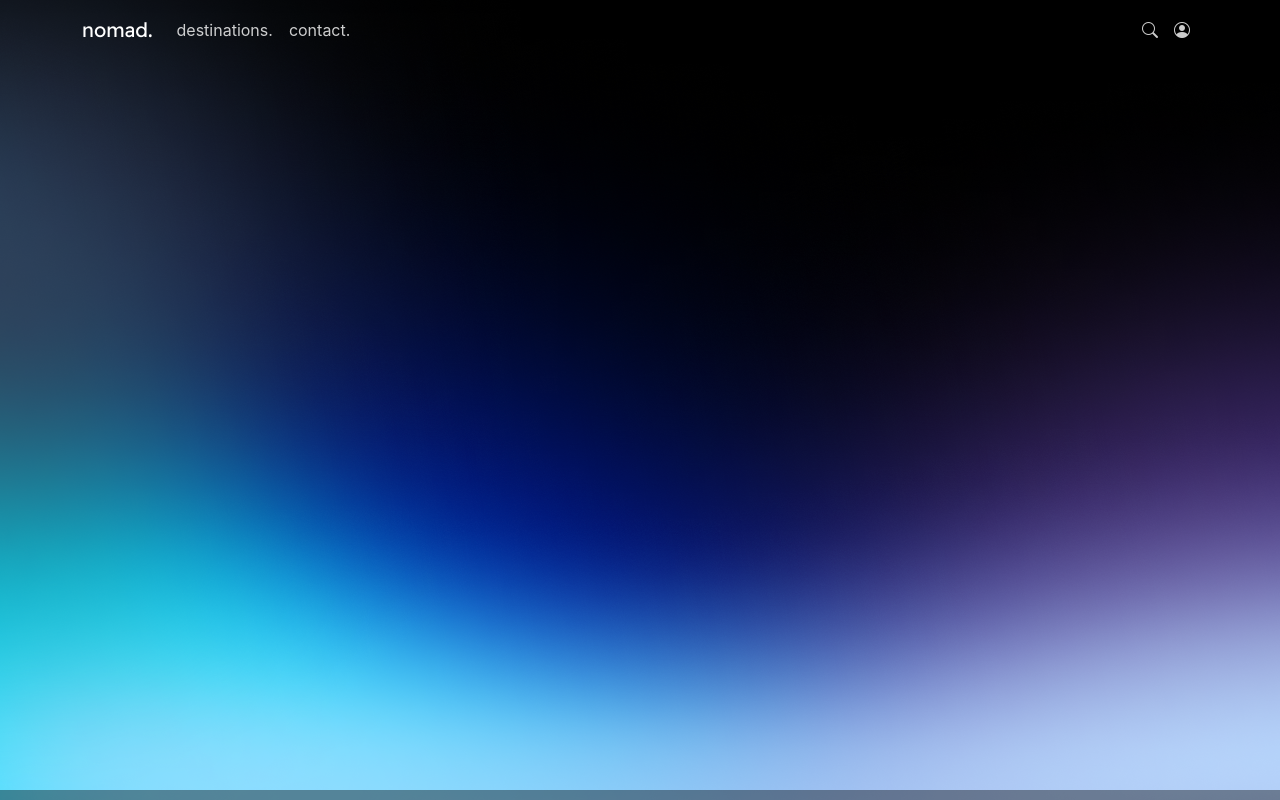
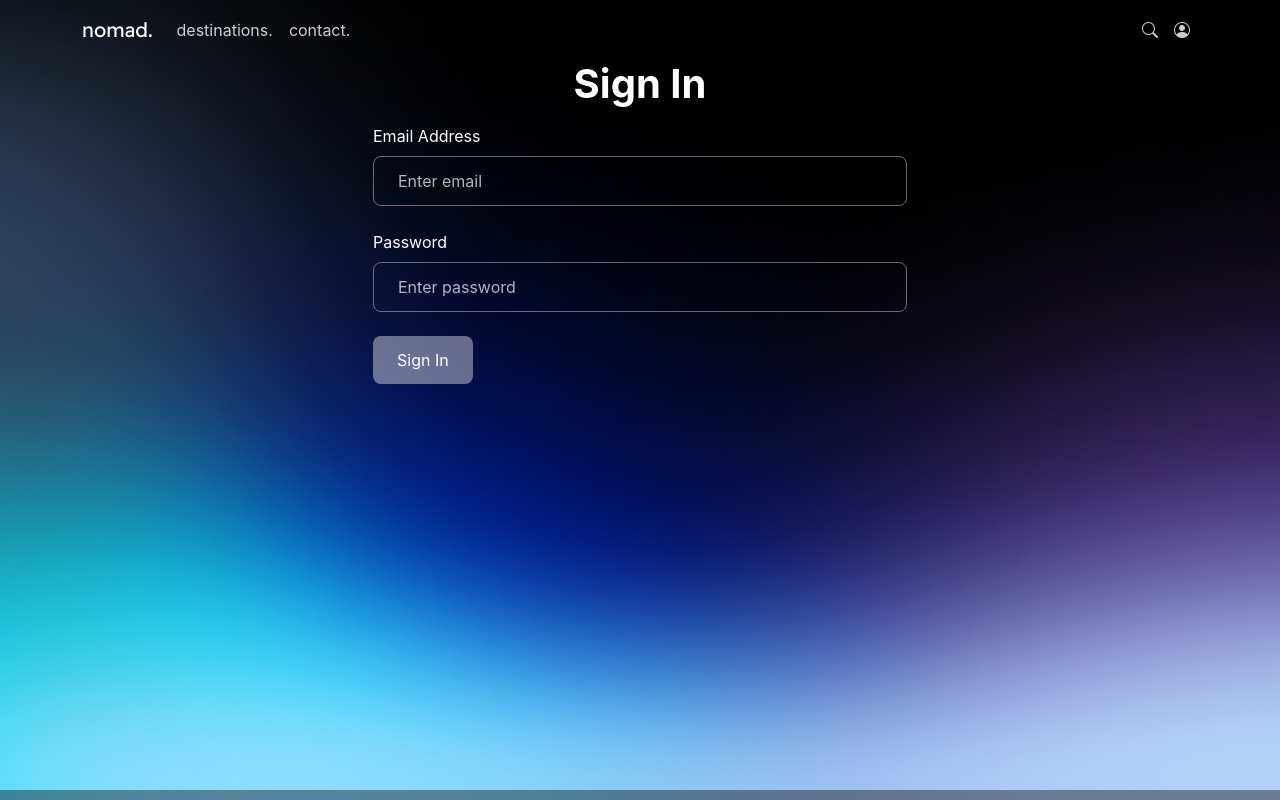
Before and after one commit to arundhatibala/nomad, a React (Create React App) app in the folder frontend/: page /login in a window 1280 px wide. Shown: the top 800 px of the page. Built offline with nearby package versions, Linux system fonts and the light colour scheme.

Commit message:
loginscreen frontend done

```diff
--- a/frontend/src/Screens/Login.js
+++ b/frontend/src/Screens/Login.js
@@ -1,10 +1,60 @@
-import React from 'react'
+import React, { useState, useEffect } from 'react'
+import { Link, useLocation, useNavigate } from 'react-router-dom'
+import { Form, Button, Row, Col } from 'react-bootstrap'
+import { useDispatch, useSelector } from 'react-redux'
+import Message from '../Components/Message'
+import Loader from '../Components/Loader'
+import FormContainer from '../Components/FormContainer'
+// import { login } from '../actions/userActions'
+// import { USER_LOGIN_SUCCESS } from '../constants/userConstants'
+import axios from 'axios'
+// import Google from '../google.png'
+
 
 const Login = () => {
+    const [email, setEmail] = useState('')
+    const [password, setPassword] = useState('')
+    const dispatch = useDispatch()
+    const userLogin = useSelector(state => state.userLogin)
+    // const { loading, error, userInfo, success } = userLogin
+    const [data, setData] = useState("")
+
+    let navigate = useNavigate()
+    let location = useLocation()
+    const redirect = location.search ? location.search.split('=')[1] : '/'
+
+
+
     return (
-        <div>
 
-        </div>
+        <FormContainer>
+            <center><h1>Sign In</h1></center>
+            {/* {error && <Message variant='danger'>{error}</Message>}
+            {loading && <Loader />} */}
+
+            {/* <Form onSubmit={submitHandler}> */}
+                <Form.Group controlId='email'>
+                    <Form.Label>Email Address</Form.Label>
+                    <Form.Control type='email' placeholder='Enter email' value={email} onChange={(e) => setEmail(e.target.value)}>
+                    </Form.Control>
+                </Form.Group>
+                <br></br>
+                <Form.Group controlId='password'>
+                    <Form.Label>Password</Form.Label>
+                    <Form.Control type='password' placeholder='Enter password' value={password} onChange={(e) => setPassword(e.target.value)}>
+                    </Form.Control>
+                </Form.Group>
+                <br></br>
+                <Button type='submit' variant='secondary'>
+                    Sign In
+                </Button>
+                {/* </Form> */}
+            <Row className='py-3'>
+                <Col>
+                {/* New Customer? <Link to={redirect ? `/register?redirect=${redirect}`:'/register'}>Register</Link> */}
+                </Col>
+            </Row>
+        </FormContainer>
     )
 }
 
--- a/package.json
+++ b/package.json
@@ -28,9 +28,9 @@
     "dotenv": "^10.0.0",
     "express": "^4.17.2",
     "express-async-handler": "^1.2.0",
-    "fuse.js": "^6.5.2",
+    "fuse.js": "^6.5.3",
     "jsonwebtoken": "^8.5.1",
-    "mongoose": "^6.1.2",
+    "mongoose": "^6.1.3",
     "morgan": "^1.10.0",
     "passport": "^0.5.2",
     "passport-google-oauth": "^2.0.0",
```
Also changed, not shown: 2 other files (tests, documents, lock files or other folders).
